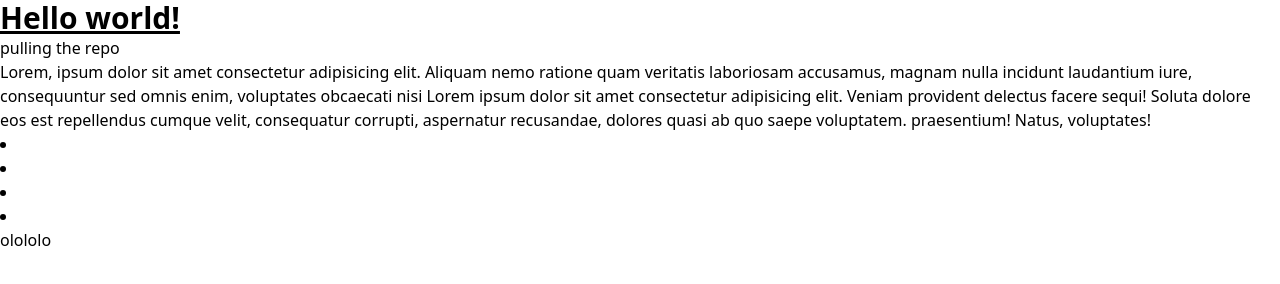
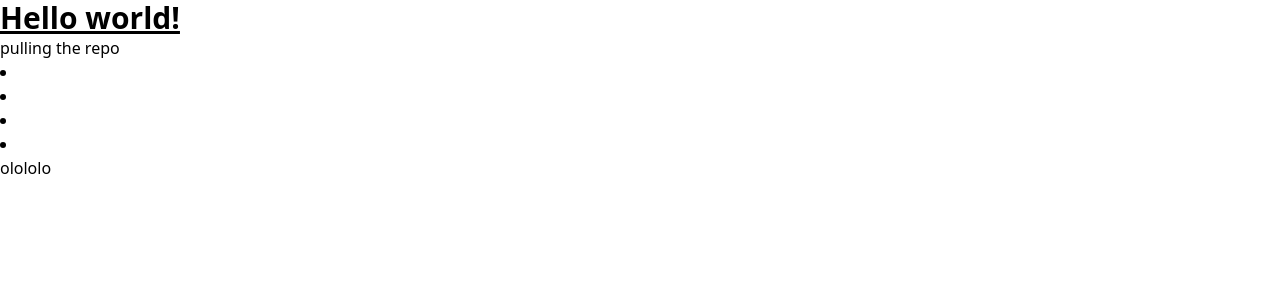
Before and after one commit to Khaffycodes/tutorial-tcss, a plain HTML site: page index.html in a window 1280 px wide. Drawn offline with nearby package versions, Linux system fonts and the light colour scheme.

Commit message:
edited index file

```diff
--- a/index.html
+++ b/index.html
@@ -11,16 +11,7 @@
     <p>pulling the repo</p>
     <nav>
 
-          <p>
-            Lorem, ipsum dolor sit amet consectetur adipisicing elit. Aliquam
-            nemo ratione quam veritatis laboriosam accusamus, magnam nulla
-            incidunt laudantium iure, consequuntur sed omnis enim, voluptates
-            obcaecati nisi Lorem ipsum dolor sit amet consectetur adipisicing
-            elit. Veniam provident delectus facere sequi! Soluta dolore eos est
-            repellendus cumque velit, consequatur corrupti, aspernatur
-            recusandae, dolores quasi ab quo saepe voluptatem. praesentium!
-            Natus, voluptates!
-          </p>
+
         </li>
 
         <li></li>
```
